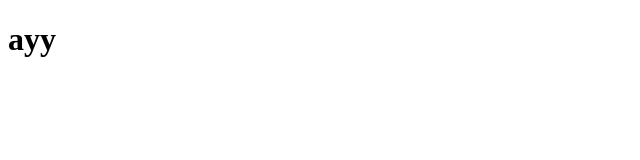
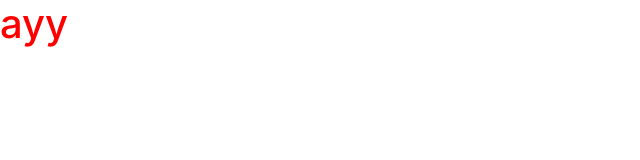
Before and after one commit to ccahill1117/ctc_portfolio, a plain HTML site: page index.html in a window 1280 px wide. Shown: the whole page, without its empty margins (0-640 px from the left). Drawn offline with nearby package versions, Linux system fonts and the light colour scheme.

Commit message:
Add links to bootstrap CDN and custom style sheet

```diff
--- a/index.html
+++ b/index.html
@@ -1,8 +1,10 @@
 <!DOCTYPE html>
 <html>
   <head>
+    <link rel="stylesheet" href="https://stackpath.bootstrapcdn.com/bootstrap/4.1.3/css/bootstrap.min.css" integrity="sha384-MCw98/SFnGE8fJT3GXwEOngsV7Zt27NXFoaoApmYm81iuXoPkFOJwJ8ERdknLPMO" crossorigin="anonymous">
+    <link rel="stylesheet" href="css/styles.css" type="text/css">
     <meta charset="utf-8">
-    <title></title>
+    <title>CTC Portfolio</title>
   </head>
   <body>
     <h1>ayy</h1>
```
